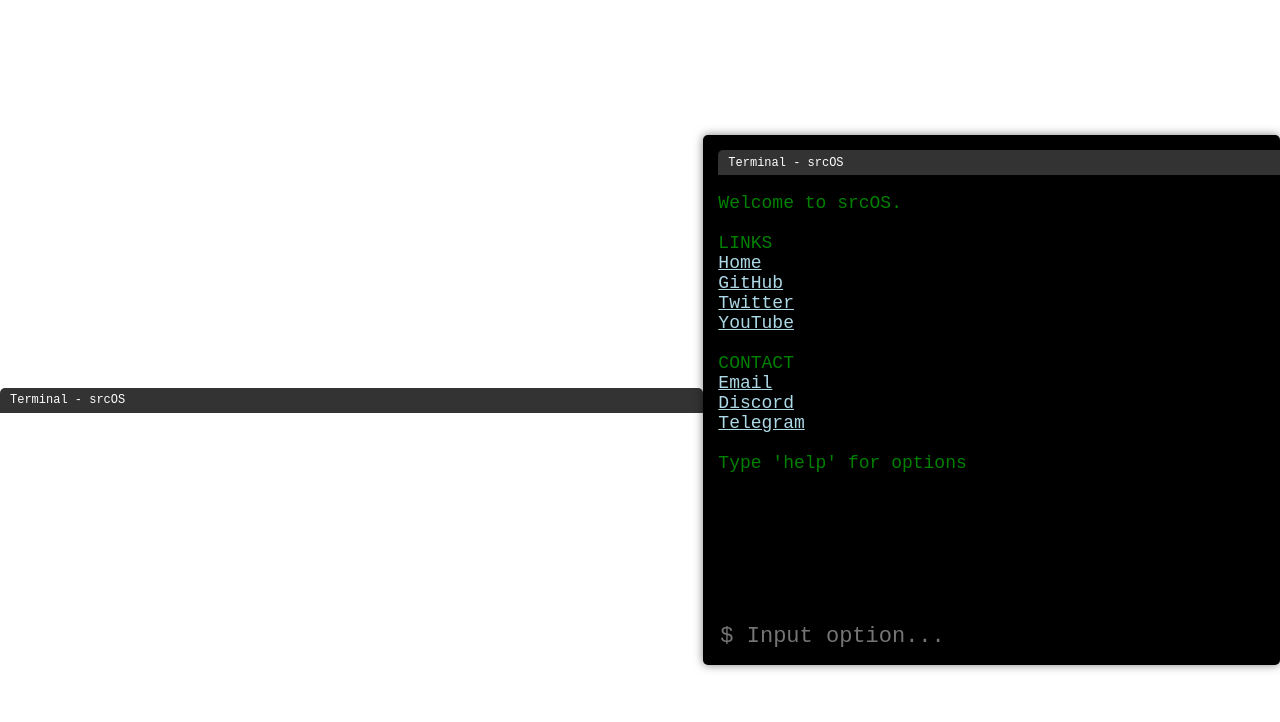
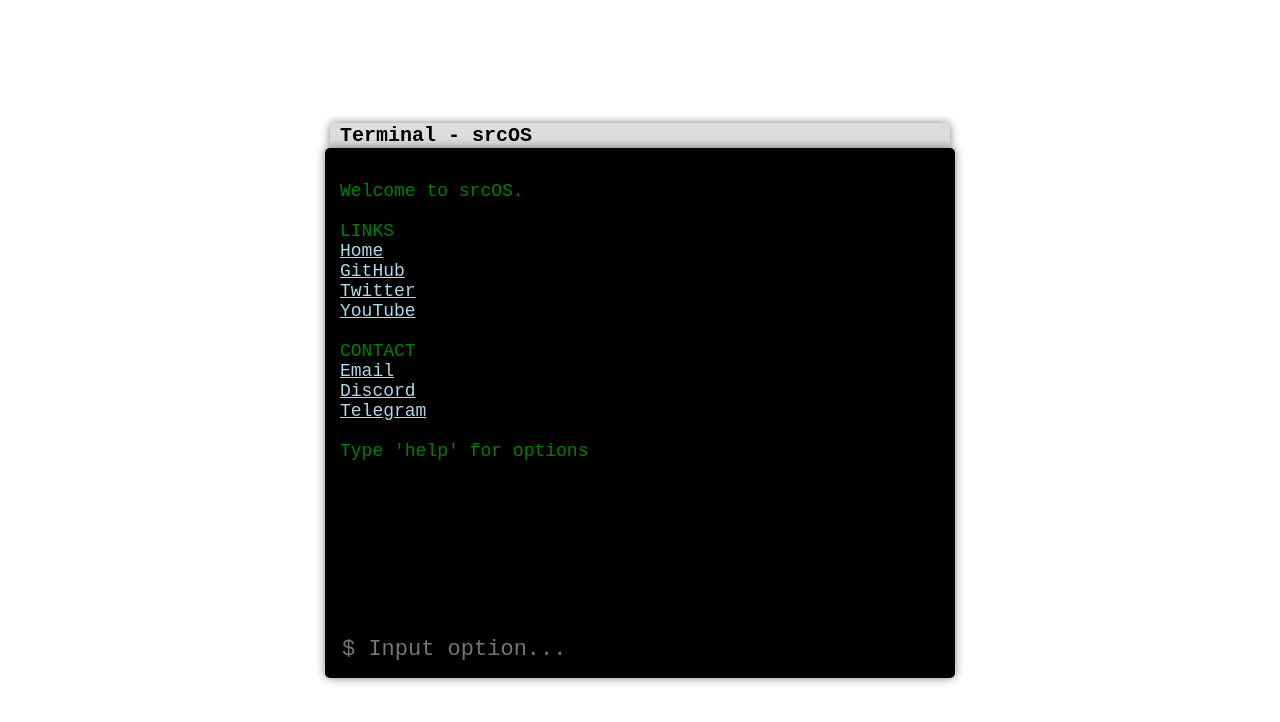
Before and after one commit to fredteumer/fredteumer.github.io, a plain HTML site: page index.html in a window 1280 px wide. Drawn offline with Linux system fonts and the light colour scheme.

Commit message:
still struggling with the header

```diff
--- a/index.html
+++ b/index.html
@@ -13,6 +13,7 @@
         justify-content: center;
         align-items: center;
         height: 100vh;
+        flex-direction: column;
       }
 
       .terminal {
@@ -34,21 +35,26 @@
       }
 
       .terminal-header {
-        background-color: #333;
-        color: white;
+        background-color: #DDD;
+        color: black;
+        font-weight: bold;
         height: 25px;
-        width: 100%;
+        width: 80%;
+        max-width: 600px;
+        margin: 0 auto;
         border-top-left-radius: 5px;
         border-top-right-radius: 5px;
         display: flex;
         align-items: center;
         padding: 0 10px;
-        font-size: 12px;
+        font-size: 20px;
         position: relative;
+        box-shadow: 0 0 10px rgba(0, 0, 0, 0.5);
       }
 
       .terminal-content {
         flex-grow: 1;
+        overflow-y: auto;
       }
 
       .terminal-input {
@@ -73,12 +79,9 @@
   </head>
   <body>
     <div class="terminal-header" id="terminalHeader">
-      <p>Terminal - srcOS</p>
+      <span>Terminal - srcOS</span>
     </div>
     <div class="terminal">
-      <div class="terminal-header" id="terminalHeader">
-        <p>Terminal - srcOS</p>
-      </div>
       <div class="terminal-content" id="terminalContent">
         <pre>Welcome to srcOS.
 
```
